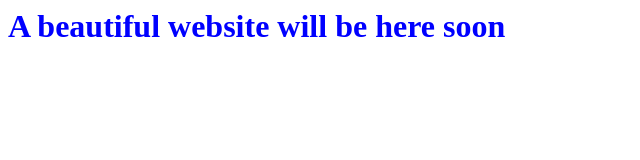
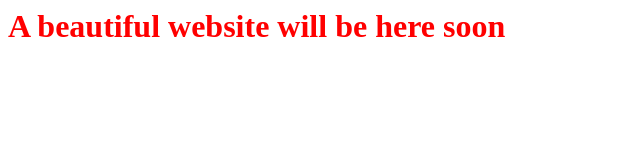
Before and after one commit to Sun5hine/Learning-curve, a plain HTML site: page index.html in a window 1280 px wide. Shown: the whole page, without its empty margins (0-640 px from the left). Drawn offline with Linux system fonts and the light colour scheme.

Commit message:
Update index.html

```diff
--- a/index.html
+++ b/index.html
@@ -1,5 +1,7 @@
 
-<h1 style="color:blue"> A beautiful website will be here soon </h1>
+<h1> A beautiful website will be here soon </h1>
 <style>
+  h1{
   color: red;
+  }
 </style>
```
